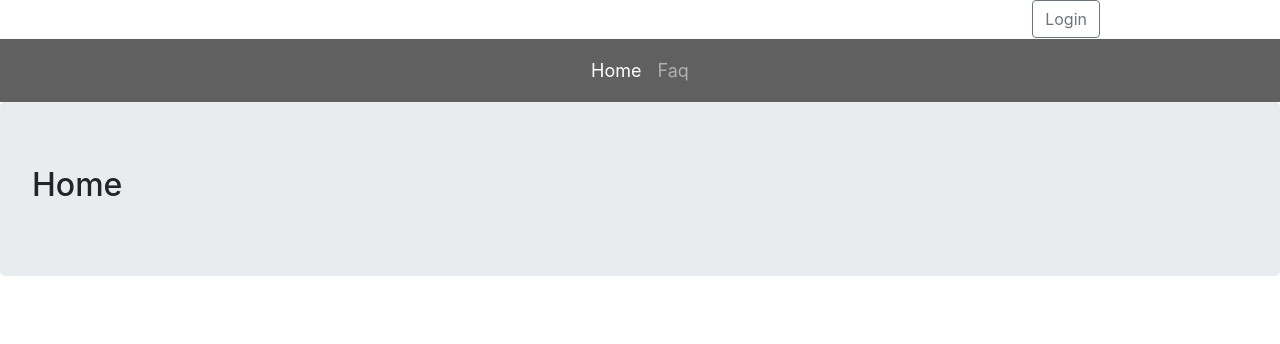
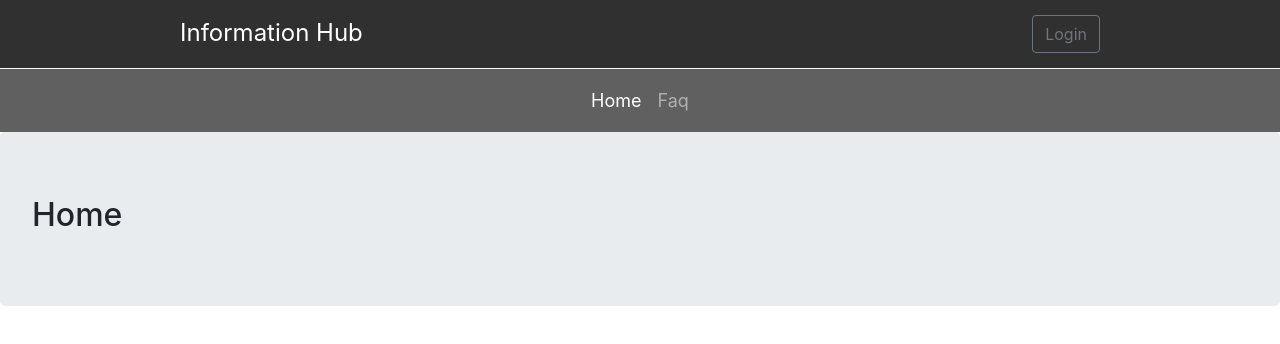
Before and after one commit to cmsalser/Information-Hub, an Angular app in the folder src/main/resources/front-end/: page /home in a window 1280 px wide. Shown: the top 344 px of the page. Built offline with nearby package versions, Linux system fonts and the light colour scheme.

Commit message:
fix header css issue

```diff
--- a/src/main/resources/front-end/package.json
+++ b/src/main/resources/front-end/package.json
@@ -29,7 +29,7 @@
   "devDependencies": {
     "@angular-devkit/build-angular": "^0.1102.3",
     "@angular/cli": "^11.2.2",
-    "@angular/compiler-cli": "~11.2.0",
+    "@angular/compiler-cli": "^11.2.4",
     "@types/jasmine": "~3.6.0",
     "@types/node": "^12.11.1",
     "codelyzer": "^6.0.0",
--- a/src/main/resources/front-end/src/app/app.component.css
+++ b/src/main/resources/front-end/src/app/app.component.css
@@ -1,4 +1,3 @@
-<<<<<<< Updated upstream
 /*.jumbotron {*/
 /*  padding: 2%;*/
 /*}*/
```
Also changed, not shown: 1 other file (tests, documents, lock files or other folders).
